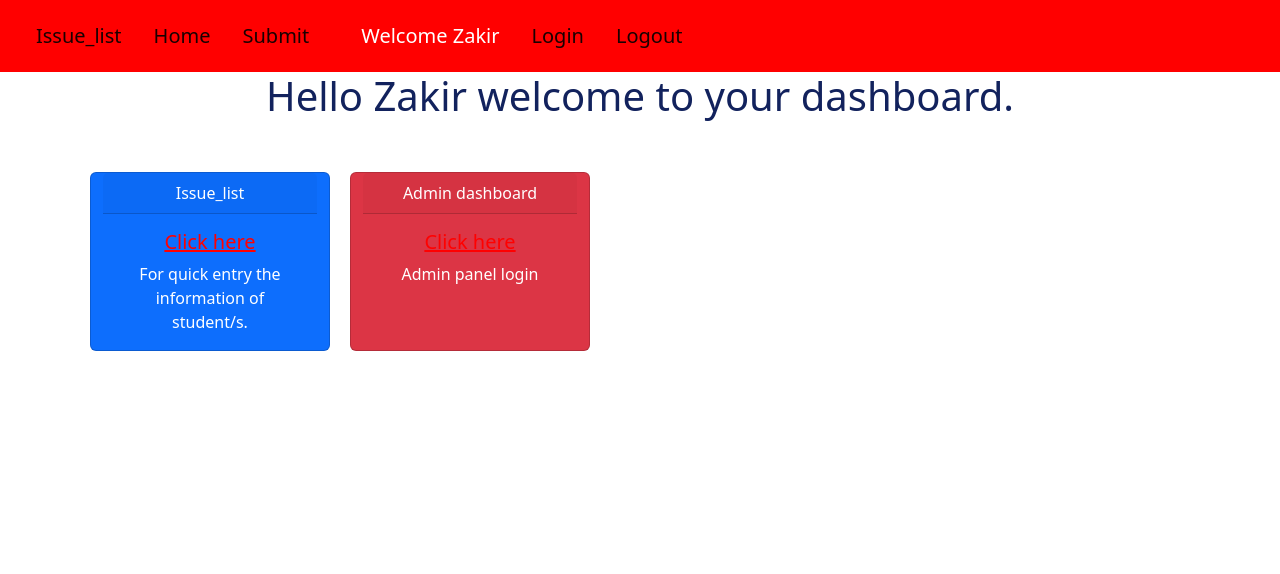
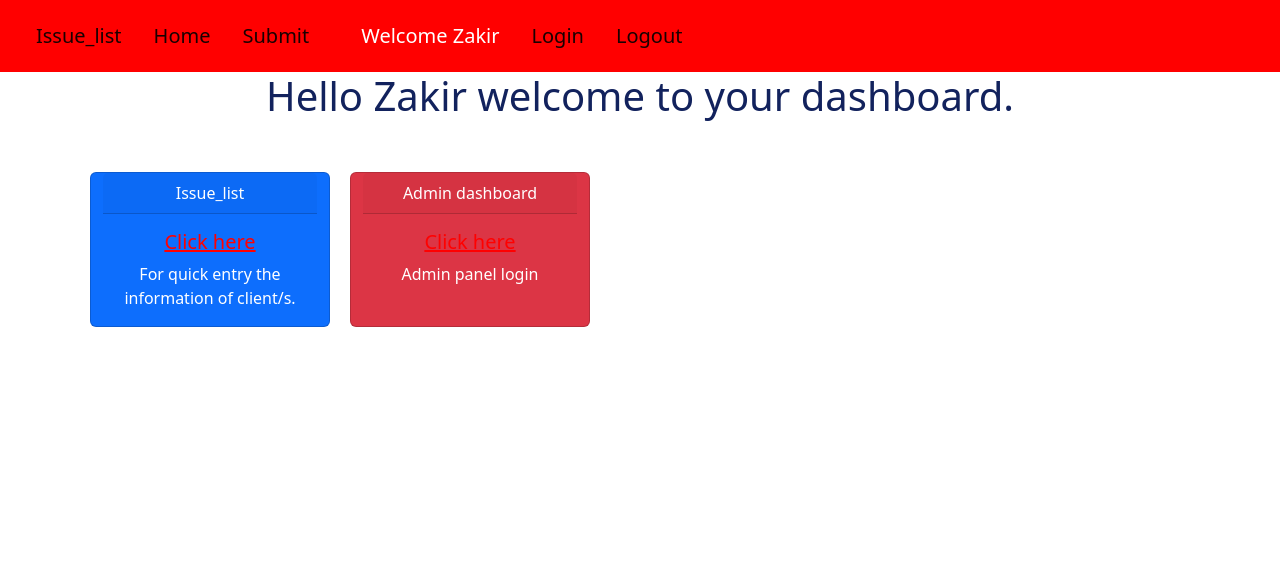
Before and after one commit to SyedZakirHossain/BugTracker_practice, a Django app: page /userhome/ in a window 1280 px wide. Shown: the top 574 px of the page. Run offline with Django 4.2, Linux system fonts and the light colour scheme; a user stored in the database is signed in.

Commit message:
Update userhome.html

```diff
--- a/templates/userhome.html
+++ b/templates/userhome.html
@@ -68,7 +68,7 @@
                     <div class="card-body">
                        <!--h5 class="card-title">Primary card title</h5-->
                       <h5> <a href="{% url 'bugapp:all_issue' %}"class="card-title">Click here</a></h5>
-                      <p class="card-text">For quick entry the information of student/s.</p>
+                      <p class="card-text">For quick entry the information of client/s.</p>
                   </div>
                 </div>
 
```
